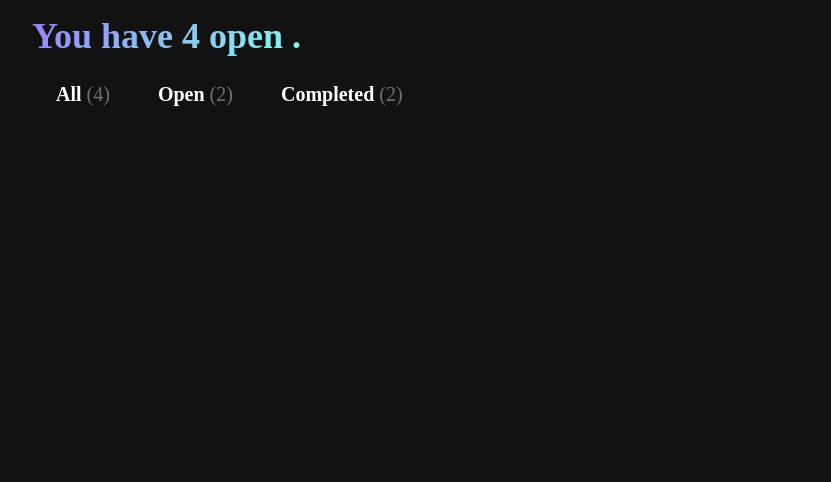
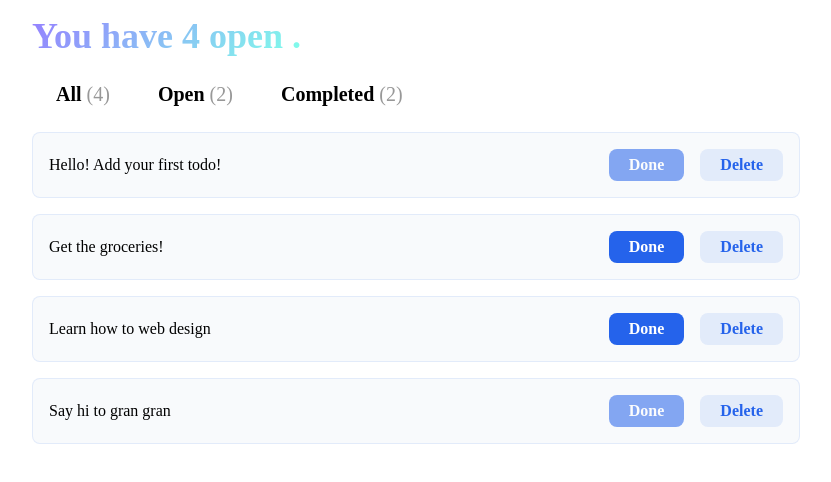
Before and after one commit to patriciakennedy/react-todo-app, a React (Vite) app: page / in a window 1280 px wide. Shown: the top 482 px of the page, without its empty margins (224-1055 px from the left). Built offline with nearby package versions, Linux system fonts and the light colour scheme; a web font is replaced by a local one.

Commit message:
Rendered tasks in the UI and updated TodoList and TodoCard components

```diff
--- a/src/components/TodoCard.jsx
+++ b/src/components/TodoCard.jsx
@@ -1,7 +1,18 @@
-export function TodoCards() {
+export function TodoCard(props) {
+    const { todoIndex, todos } = props;
+    const todo = todos[todoIndex];
+    console.log(todo);
     return (
-        <div>
-            <p></p>
+        <div className="card todo-item">
+            <p>{todo.input}</p>
+            <div className="todo-buttons">
+                <button disabled={todo.complete}>
+                    <h6>Done</h6>
+                </button>
+                <button>
+                    <h6>Delete</h6>
+                </button>
+            </div>
         </div>
     );
 }
--- a/src/components/TodoList.jsx
+++ b/src/components/TodoList.jsx
@@ -1,9 +1,23 @@
-import { TodoCards } from './TodoCard';
+import { TodoCard } from './TodoCard';
 
-export function TodoList() {
+export function TodoList(props) {
+    const { todos } = props;
+    const tab = 'All';
+
     return (
-        <div>
-            <TodoCards />
-        </div>
+        <>
+            {todos.map((todo, todoIndex) => {
+                return (
+                    <TodoCard
+                        key={todoIndex}
+                        todoIndex={todoIndex}
+                        {...props}
+                    />
+                );
+            })}
+
+            <p></p>
+            <p></p>
+        </>
     );
 }
--- a/src/fanta.css
+++ b/src/fanta.css
@@ -1,8 +1,8 @@
 @import url('https://fonts.googleapis.com/css2?family=Eczar:wght@400..800&family=Grenze:ital,wght@0,100;0,200;0,300;0,400;0,500;0,600;0,700;0,800;0,900;1,100;1,200;1,300;1,400;1,500;1,600;1,700;1,800;1,900&display=swap');
 
 :root {
-    /* --background-primary: white; */
-    --background-primary: #121212;
+    --background-primary: white;
+    /* --background-primary: #121212; */
     --background-secondary: '';
     --background-tertiary: #dbeafe;
     --background-accent: '';
@@ -11,8 +11,7 @@
     --background-muted: #f8fafc;
     /*
     --color-primary: #030615; */
-
-    --color-primary: #fff;
+    /* --color-primary: #fff; */
     --color-secondary: '';
     --color-tertiary: '';
     --color-accent: '';
```
